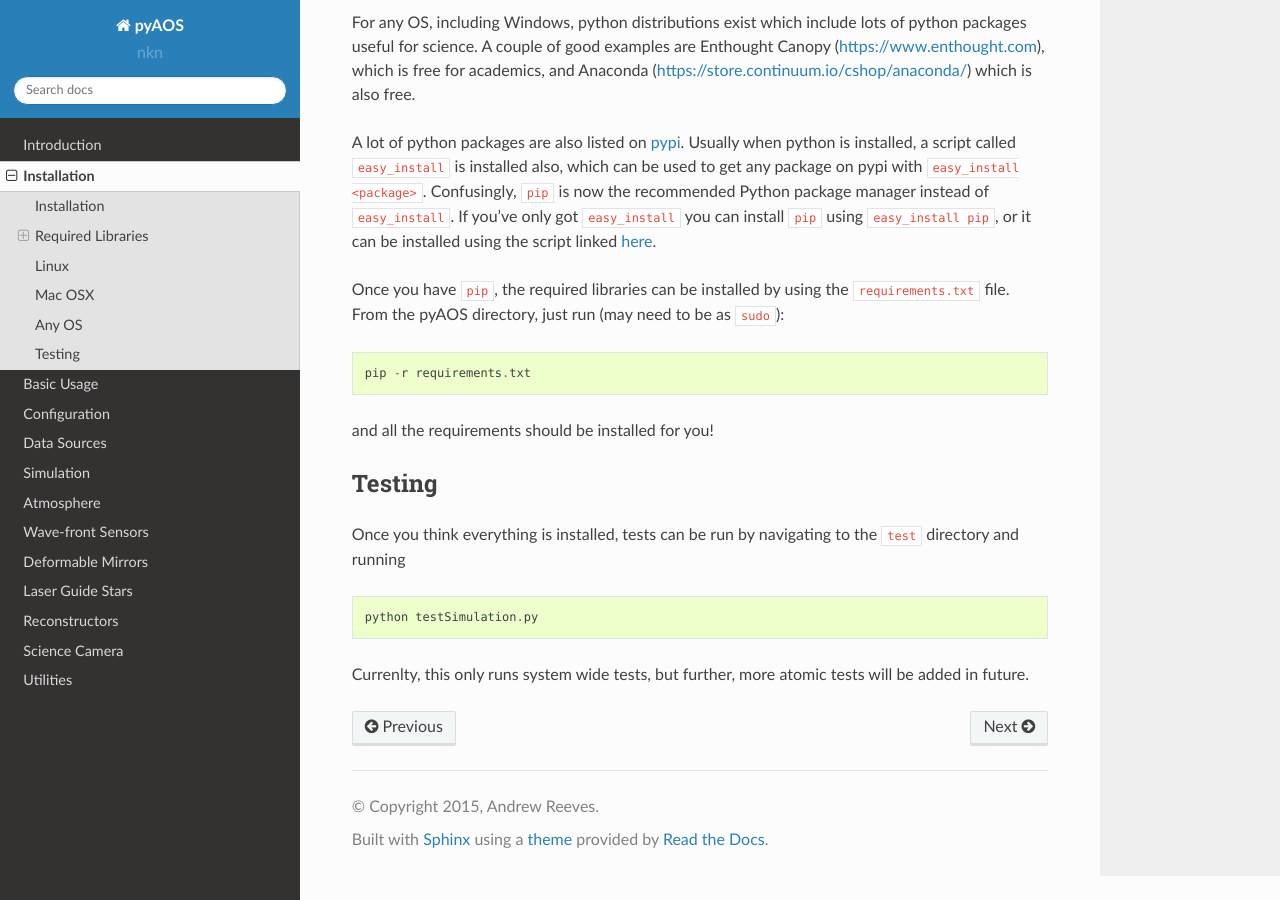
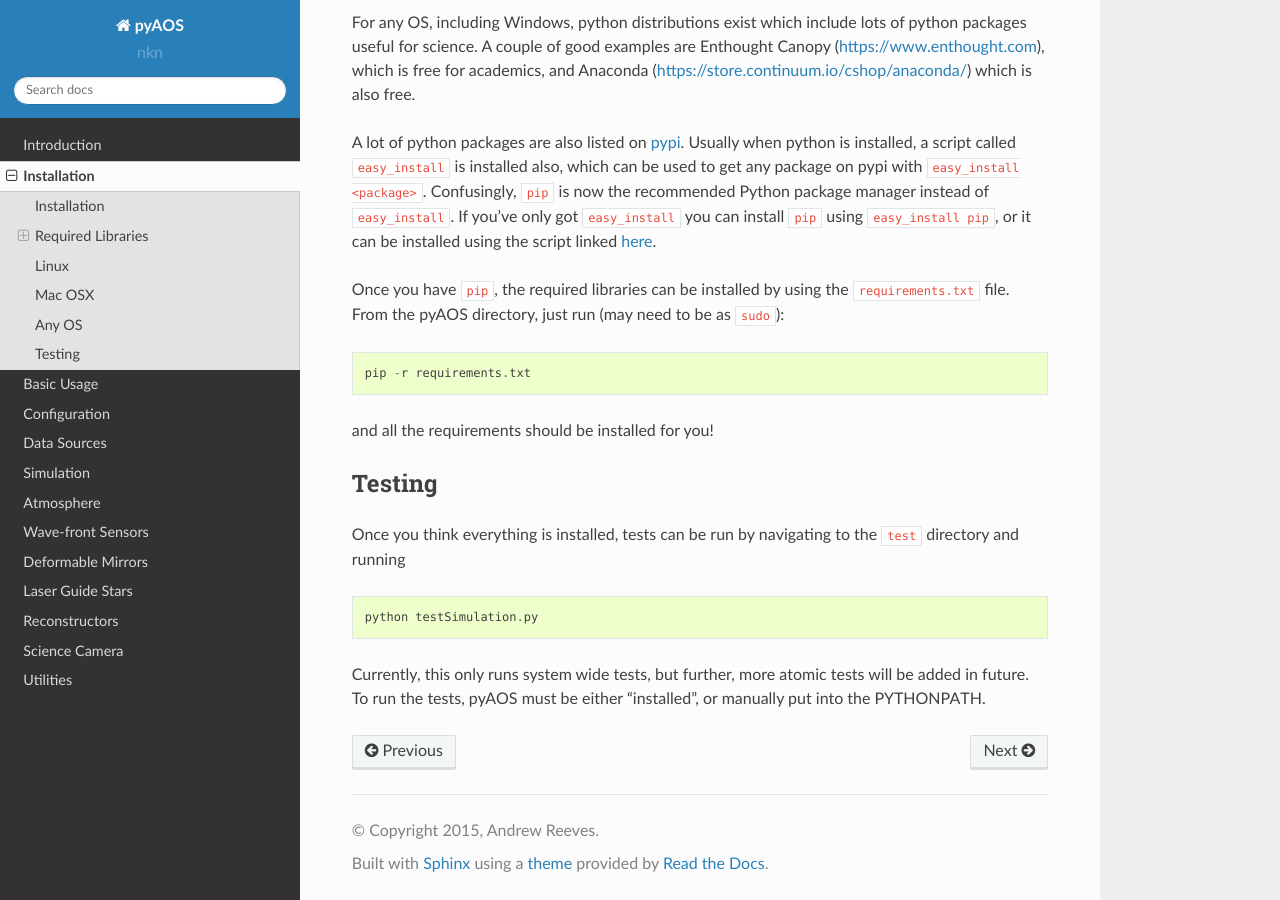
Before and after one commit to AOtools/soapy, a Sphinx documentation site: the page built from doc/source/install.rst, in a window 1280 px wide and 900 px high, scrolled down 2185 px. Built offline with Sphinx 7.4.7 and the Read the Docs theme 2.0.0, drawn with Linux system fonts in a browser that asks for light colours; pages that are not in the unit, such as notebooks, are missing from menus.

Commit message:
fixed to install docs

```diff
--- a/doc/source/install.rst
+++ b/doc/source/install.rst
@@ -103,4 +103,4 @@ Once you think everything is installed, tests can be run by navigating to the ``
 
     python testSimulation.py
 
-Currenlty, this only runs system wide tests, but further, more atomic tests will be added in future.
+Currently, this only runs system wide tests, but further, more atomic tests will be added in future. To run the tests, pyAOS must be either "installed", or manually put into the PYTHONPATH.
```
